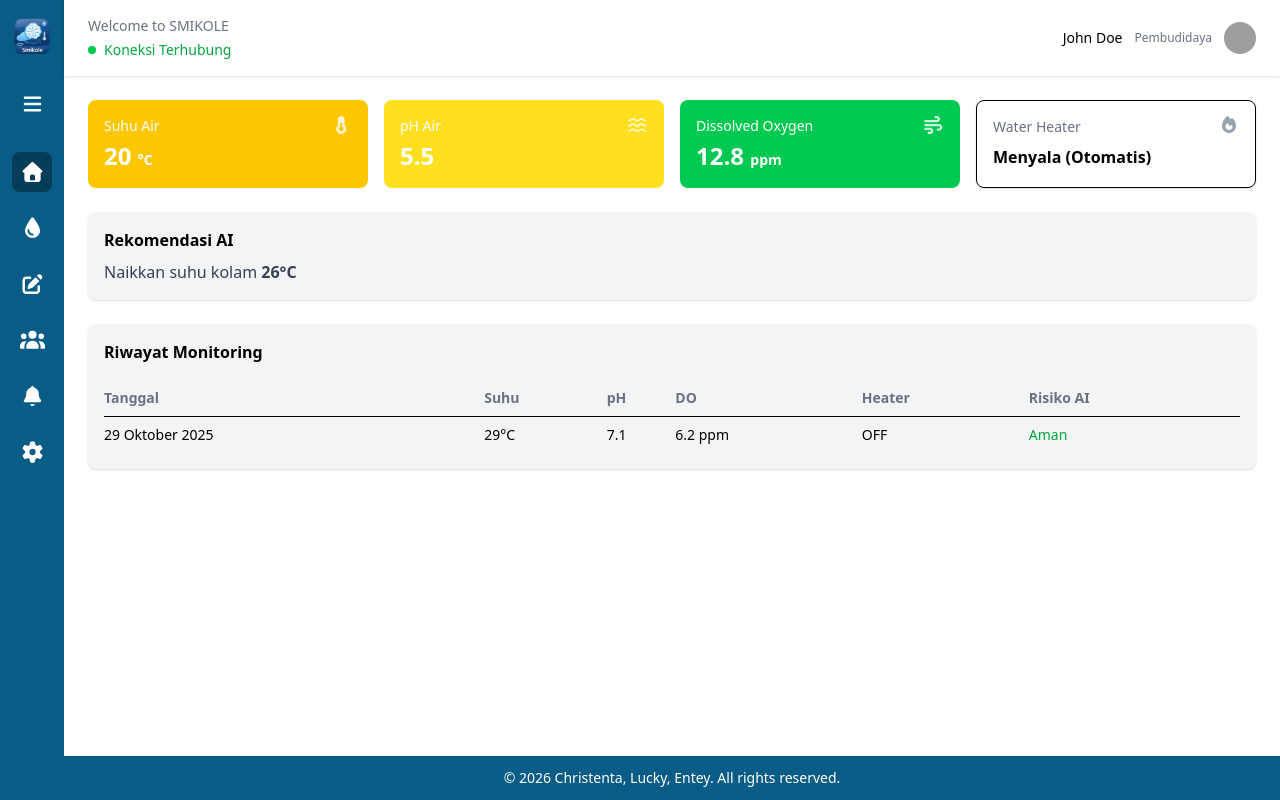
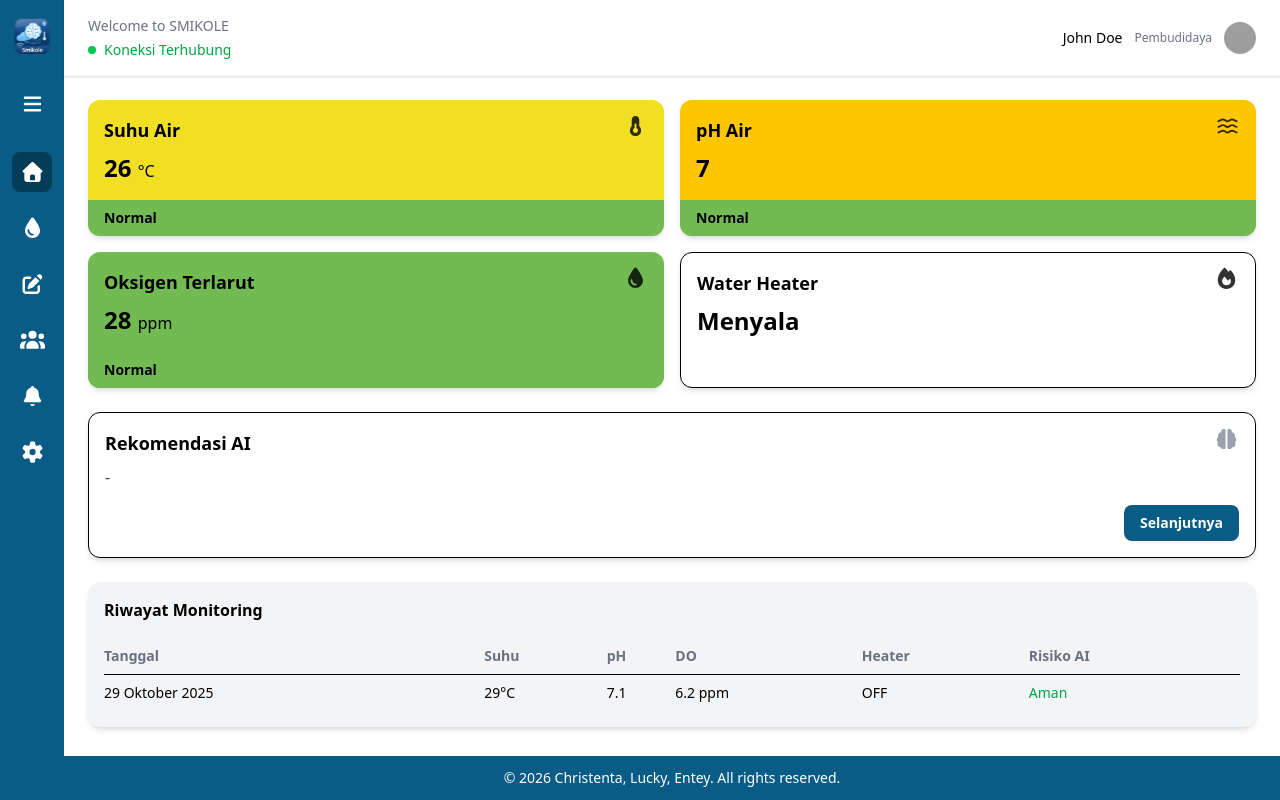
Before and after one commit to ChristentaTP/SMIKOLE, a React (Vite) app: page /dashboard in a window 1280 px wide. Built offline with nearby package versions, Linux system fonts and the light colour scheme; grey boxes are pictures that could not be loaded.

Commit message:
perubahan warna dan kartu

```diff
--- a/src/app/layout/Header.jsx
+++ b/src/app/layout/Header.jsx
@@ -2,7 +2,7 @@ import { Link } from "react-router-dom"
 
 export default function Header() {
   return (
-    <header className="flex items-center justify-between bg-white px-4 md:px-6 py-5 md:py-4 shadow">
+    <header className="sticky top-0 z-50 flex items-center justify-between bg-white px-4 md:px-6 py-5 md:py-4 shadow">
       {/* Left - Welcome & Status */}
       <div>
         <p className="text-sm text-gray-500">Welcome to SMIKOLE</p>
--- a/src/app/layout/Sidebar.jsx
+++ b/src/app/layout/Sidebar.jsx
@@ -27,7 +27,7 @@ export default function Sidebar() {
     <>
       {/* DESKTOP SIDEBAR */}
       <aside
-        className={`hidden md:flex bg-[#085C85] text-white flex-col items-center py-4 gap-4 transition-all duration-300 ${
+        className={`hidden md:flex sticky top-0 h-screen bg-[#085C85] text-white flex-col items-center py-4 gap-4 transition-all duration-300 ${
           isExpanded ? "w-56" : "w-16"
         }`}
       >
--- a/src/app/routes/Dashboard.jsx
+++ b/src/app/routes/Dashboard.jsx
@@ -1,7 +1,8 @@
 import MainLayout from "../layout/MainLayout"
 import SensorCard from "../../components/cards/SensorCard"
 import { FontAwesomeIcon } from "@fortawesome/react-fontawesome"
-import { faThermometerHalf, faWater, faWind, faFire } from "@fortawesome/free-solid-svg-icons"
+import { faThermometerHalf, faWater, faDroplet, faBrain, faFire } from "@fortawesome/free-solid-svg-icons"
+import { Link } from "react-router-dom"
 
 export default function Dashboard() {
   return (
@@ -9,31 +10,67 @@ export default function Dashboard() {
       {/* Wrapper biar aman dari bottom nav */}
       <div className="pb-20 md:pb-0">
 
-        {/* SENSOR CARDS */}
-        <div className="grid grid-cols-2 md:grid-cols-4 gap-4 mb-6">
-          <SensorCard title="Suhu Air" value="20" unit="°C" color="bg-yellow-400" icon={faThermometerHalf} />
-          <SensorCard title="pH Air" value="5.5" unit="" color="bg-yellow-300" icon={faWater} />
-          <SensorCard title="Dissolved Oxygen" value="12.8" unit="ppm" color="bg-green-500" icon={faWind} />
+        {/* SENSOR CARDS - Row 1 */}
+        <div className="grid grid-cols-2 gap-4 mb-4">
+          <SensorCard
+            title="Suhu Air"
+            value="26"
+            unit="°C"
+            color="bg-[#F0DF22] text-black"
+            icon={faThermometerHalf}
+            status="Normal"
+            statusColor="bg-[#72BB53] text-black"
+          />
+          <SensorCard
+            title="pH Air"
+            value="7"
+            unit=""
+            color="bg-yellow-400 text-black"
+            icon={faWater}
+            status="Normal"
+            statusColor="bg-[#72BB53] text-black"
+          />
+        </div>
 
-          <div className="bg-white rounded-lg p-4 shadow border">
-            <div className="flex justify-between items-start">
-              <p className="text-sm text-gray-500">Water Heater</p>
-              <FontAwesomeIcon icon={faFire} className="text-gray-400" />
-            </div>
-            <p className="font-semibold mt-2">Menyala (Otomatis)</p>
+        {/* SENSOR CARDS - Row 2 */}
+        <div className="grid grid-cols-2 gap-4 mb-6">
+          <SensorCard
+            title="Oksigen Terlarut"
+            value="28"
+            unit="ppm"
+            color="bg-[#72BB53] text-black"
+            icon={faDroplet}
+            status="Normal"
+            statusColor="bg-[#72BB53] text-black"
+          />
+          <SensorCard
+            title="Water Heater"
+            value="Menyala"
+            unit=""
+            color="bg-white text-black border"
+            icon={faFire}
+          />
+        </div>
+
+        {/* AI RECOMMENDATION */}
+        <div className="bg-white rounded-xl p-4 shadow-md border mb-6">
+          <div className="flex justify-between items-start mb-2">
+            <p className="text-lg font-bold">Rekomendasi AI</p>
+            <FontAwesomeIcon icon={faBrain} className="text-xl text-gray-400" />
+          </div>
+          <p className="text-gray-700 mb-4">-</p>
+          <div className="flex justify-end">
+            <Link
+              to="/prediksi-fcr"
+              className="bg-[#085C85] text-white px-4 py-2 rounded-lg text-sm font-semibold hover:bg-[#064a6a] transition-colors"
+            >
+              Selanjutnya
+            </Link>
           </div>
         </div>
 
-        {/* AI RECOMMENDATION */}
-        <div className="bg-gray-100 rounded-lg p-4 shadow mb-6">
-          <p className="font-semibold mb-2">Rekomendasi AI</p>
-          <p className="text-gray-700">
-            Naikkan suhu kolam <span className="font-semibold">26°C</span>
-          </p>
-        </div>
-
         {/* MONITORING TABLE */}
-        <div className="bg-gray-100 rounded-lg p-4 shadow">
+        <div className="bg-gray-100 rounded-xl p-4 shadow-md">
           <p className="font-semibold mb-4">Riwayat Monitoring</p>
 
           {/* Desktop Table */}
--- a/src/components/cards/SensorCard.jsx
+++ b/src/components/cards/SensorCard.jsx
@@ -1,15 +1,25 @@
 import { FontAwesomeIcon } from "@fortawesome/react-fontawesome"
 
-export default function SensorCard({ title, value, unit, color, icon }) {
+export default function SensorCard({ title, value, unit, color, icon, status, statusColor }) {
   return (
-    <div className={`rounded-lg p-4 text-white ${color}`}>
-      <div className="flex justify-between items-start">
-        <p className="text-sm">{title}</p>
-        {icon && <FontAwesomeIcon icon={icon} className="text-lg opacity-80" />}
+    <div className={`rounded-xl overflow-hidden shadow-md ${color}`}>
+      {/* Main Content */}
+      <div className="p-4">
+        <div className="flex justify-between items-start">
+          <p className="text-lg font-bold">{title}</p>
+          {icon && <FontAwesomeIcon icon={icon} className="text-xl opacity-80" />}
+        </div>
+        <p className="text-2xl font-bold mt-2">
+          {value} <span className="text-base font-normal">{unit}</span>
+        </p>
       </div>
-      <p className="text-2xl font-bold mt-1">
-        {value} <span className="text-sm">{unit}</span>
-      </p>
+
+      {/* Status Bar (optional) */}
+      {status && (
+        <div className={`px-4 py-2 font-semibold text-sm ${statusColor || "bg-yellow-400 text-black"}`}>
+          {status}
+        </div>
+      )}
     </div>
   )
 }
```
